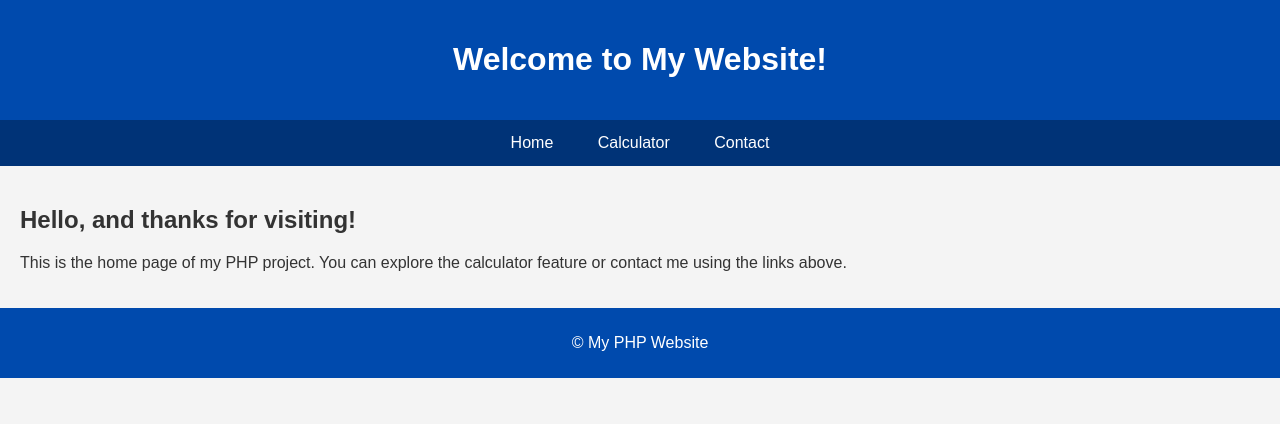
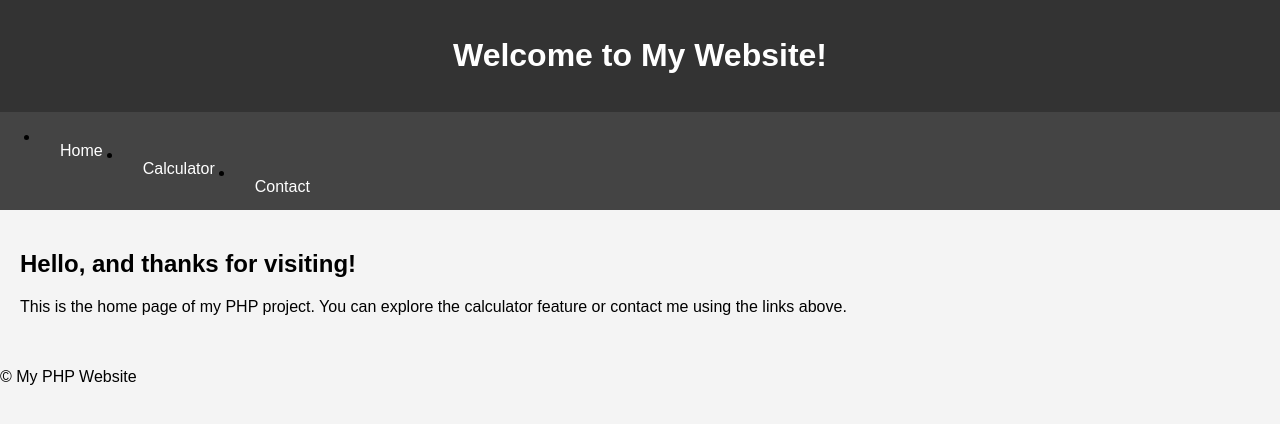
Before and after one commit to StevenRojas4/phptest, a PHP site: page / in a window 1280 px wide. Shown: the top 424 px of the page. Run offline with PHP 8.4, Linux system fonts and the light colour scheme.

Commit message:
Update style.css

```diff
--- a/style.css
+++ b/style.css
@@ -1,61 +1,37 @@
-/* General Styles */
+/* style.css */
+
 body {
   font-family: Arial, sans-serif;
-    background-color: #f4f4f4;
-    color: #333;
   margin: 0;
   padding: 0;
+  background-color: #f4f4f4;
 }
 
-/* Header */
 header {
-    background-color: #004aad;
+  background-color: #333;
   color: white;
-    padding: 20px 0;
+  padding: 1rem;
   text-align: center;
 }
 
-/* Navigation Menu */
 nav {
-    background-color: #003377;
+  background-color: #444;
   overflow: hidden;
 }
 
-nav ul {
-    list-style: none;
-    margin: 0;
-    padding: 0;
+nav a {
+  float: left;
+  display: block;
+  color: white;
   text-align: center;
+  padding: 14px 20px;
+  text-decoration: none;
 }
 
-nav ul li {
-    display: inline-block;
+nav a:hover {
+  background-color: #111;
 }
 
-nav ul li a {
-    display: block;
-    padding: 14px 20px;
-    text-decoration: none;
-    color: white;
-    transition: background-color 0.3s;
-}
-
-nav ul li a:hover {
-    background-color: #0059b3;
-}
-
-/* Main content area */
 main {
   padding: 20px;
 }
-
-/* Footer */
-footer {
-    background-color: #004aad;
-    color: white;
-    text-align: center;
-    padding: 10px 0;
-    position: relative;
-    bottom: 0;
-    width: 100%;
-}
```
Lines whose indentation alone changed are shown as unchanged.
